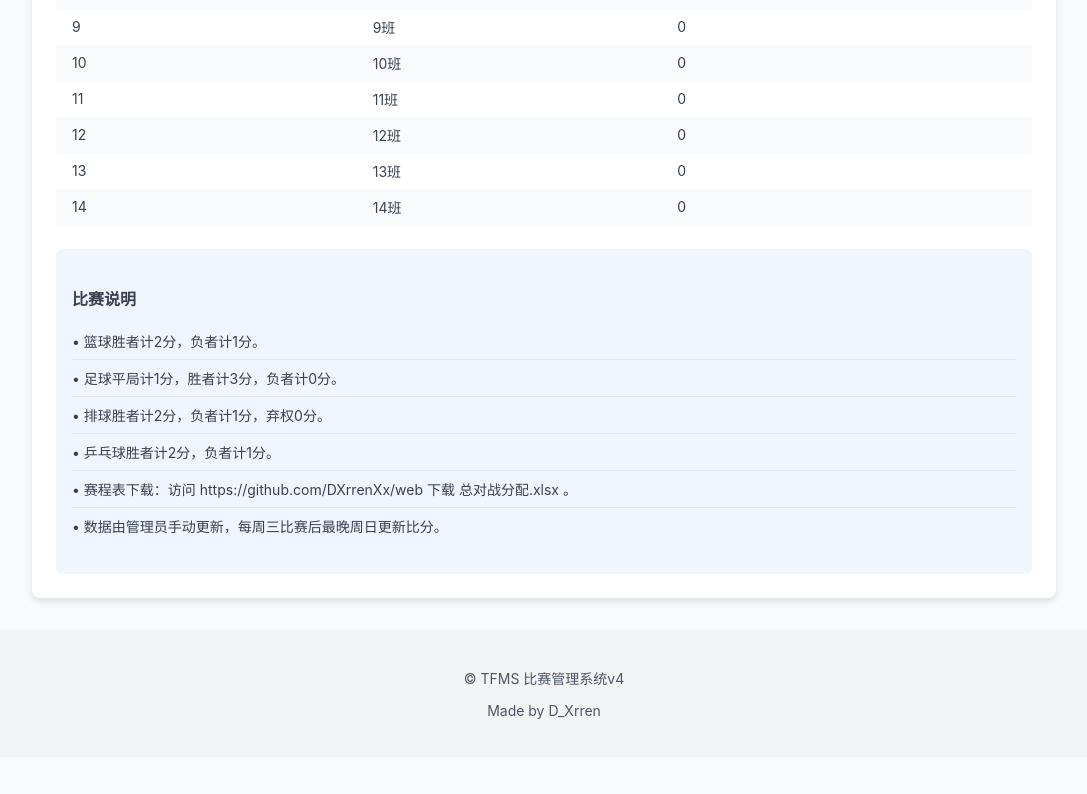
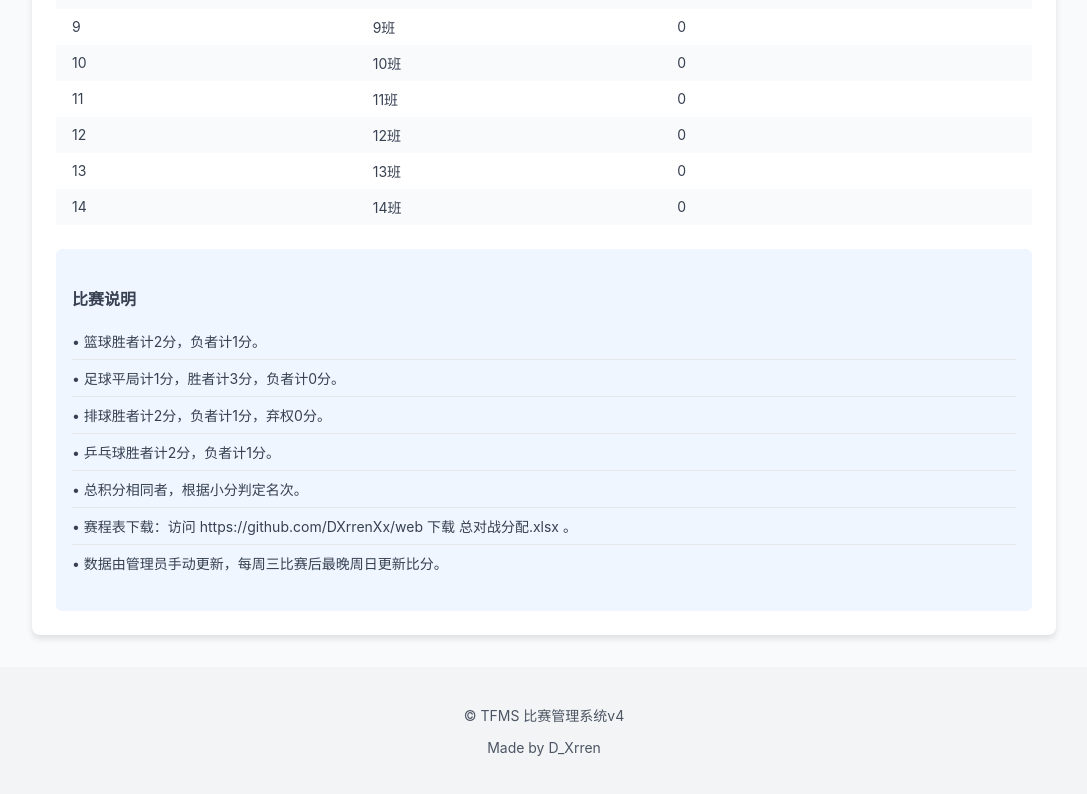
Before and after one commit to DXrrenXx/web, a plain HTML site: page index.html in a window 1280 px wide. Shown: the part 1257-2051 px from the top of the page, without its empty margins (96-1183 px from the left). Before the commit the page ends 2014 px from the top, so only its background shows below. Drawn offline with Linux system fonts and the light colour scheme.

Commit message:
Update index.html

```diff
--- a/index.html
+++ b/index.html
@@ -216,6 +216,7 @@
           <li>• 足球平局计1分，胜者计3分，负者计0分。</li>
           <li>• 排球胜者计2分，负者计1分，弃权0分。</li>
           <li>• 乒乓球胜者计2分，负者计1分。</li>
+          <li>• 总积分相同者，根据小分判定名次。</li>
           <li>• 赛程表下载：访问 https://github.com/DXrrenXx/web 下载 总对战分配.xlsx 。</li>
           <li>• 数据由管理员手动更新，每周三比赛后最晚周日更新比分。</li>
         </ul>
```
